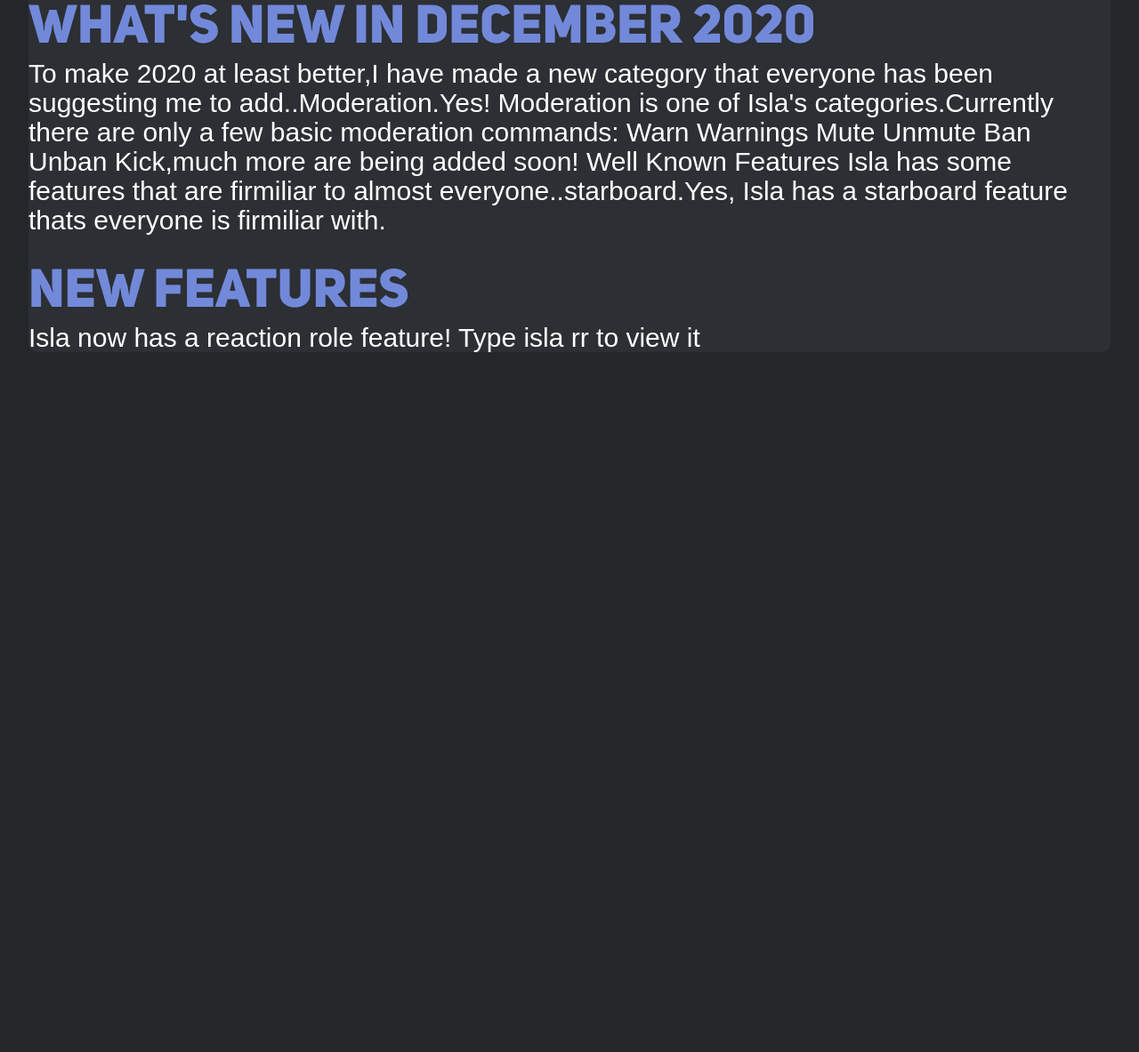
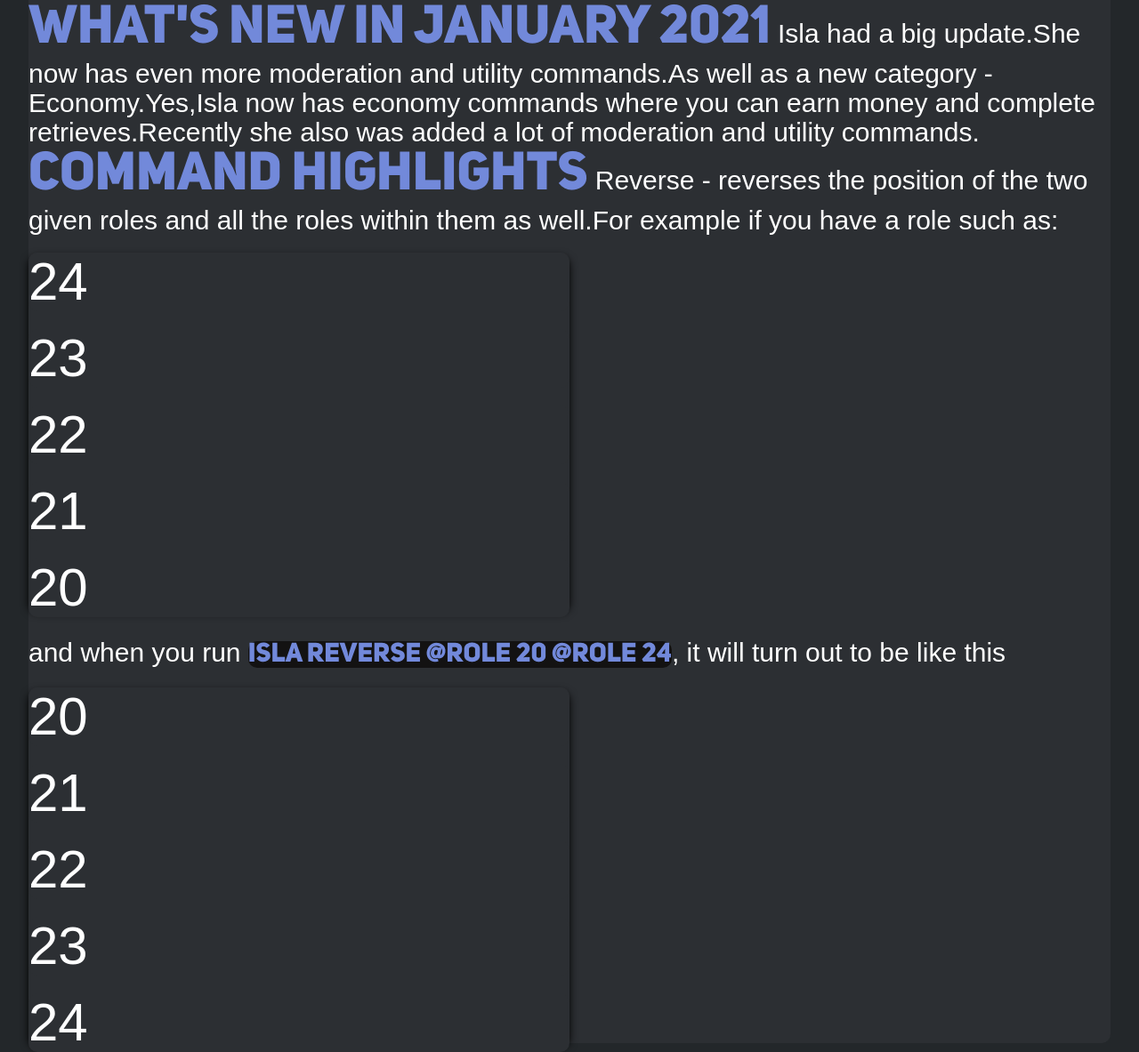
Before and after one commit to shenny0916/shenny0916.github.io, a plain HTML site: page index.html in a window 1280 px wide. Shown: the part 1197-2380 px from the top of the page at 89% size. Before the commit the page ends 1680 px from the top, so only its background shows below. Drawn offline with nearby package versions, Linux system fonts and the light colour scheme.

Commit message:
Add files via upload

```diff
--- a/index.html
+++ b/index.html
@@ -209,19 +209,35 @@
 
       <div class="desc" id="desc">
         <h1>
-          <strong>Bot Description</strong><br>
+          <strong id="title">Bot Description</strong><br>
           Isla is a bot thats based on the anime character Isla (アイラ) from plastic memories. She has a lot of categories such as Fun,Media,Moderation, Utility and much more. Isla is still being constantly updated and constantly adding features. We are open for suggestions and take bug reports and feedback very seriously. She has a great attitude and replies "politely". She currency is at 70+ commands so hope you'll enjoy spending your discord time with her.
           <br><br>
-          <strong>What's new in December 2020</strong><br>
-          To make 2020 at least better,I have made a new category that everyone has been suggesting me to add..Moderation.Yes! Moderation is one of Isla's categories.Currently there are only a few basic moderation commands: Warn Warnings Mute Unmute Ban Unban Kick,much more are being added soon!
-
-          Well Known Features
-          Isla has some features that are firmiliar to almost everyone..starboard.Yes, Isla has a starboard feature thats everyone is firmiliar with.
-          <br><br>
-          <strong>New Features</strong><br>
-          Isla now has a reaction role feature! Type isla rr to view it
+          <strong id="title">What's new in January 2021</strong>
+          Isla had a big update.She now has even more moderation and utility commands.As well as a new category - Economy.Yes,Isla now has economy commands where you can earn money and complete retrieves.Recently she also was added a lot of moderation and utility commands.
+          <strong id="title">Command Highlights</strong>
+          Reverse - reverses the position of the two given roles and all the roles within them as well.For example if you have a role such as:
+          <br>
+          <!-- <img src="https://cdn.discordapp.com/attachments/717575924568293408/800042244597743646/Screenshot_1333.png"> -->
+          <div id="roles">
+            <h1>24</h1>
+            <h1>23</h1>
+            <h1>22</h1>
+            <h1>21</h1>
+            <h1>20</h1>
+          </div>
+          <br>
+          and when you run <strong id="highlight">isla reverse @role 20 @role 24</strong>,
+          it will turn out to be like this
+          <br>
+          <div id="roles">
+            <h1>20</h1>
+            <h1>21</h1>
+            <h1>22</h1>
+            <h1>23</h1>
+            <h1>24</h1>
+          </div>
+          <!-- <img src="https://cdn.discordapp.com/attachments/717575924568293408/800042244597743646/Screenshot_1333.png"> -->
         </h1>
-
       </div>
 
     </div>
--- a/index.js
+++ b/index.js
@@ -85,16 +85,16 @@
         menu.classList.add('move-right-and-show-menu')
 
         setTimeout(() => {
-        running = false
         menu.classList.remove('move-right-and-show-menu')
         }, 2000);
 
         document.getElementsByClassName('options')[0].classList.add('vis')
 
         setTimeout(() => {
+            running = false
             document.getElementsByClassName('options')[0].classList.remove('vis')
             document.getElementsByClassName('options')[0].style.opacity = '1'
-        }, 1999);
+        }, 3500);
     } else {
         if(running === true) return;
 
--- a/style.css
+++ b/style.css
@@ -89,7 +89,7 @@
     margin-left: -150px; /* Half the width */
     border-radius: 50%;
 
-    box-shadow: 0px 0px 20px black;
+    box-shadow: 0px 0px 20px #0b0b0c;
 }
 
 .move-right-disCat{
@@ -135,7 +135,7 @@
   position: absolute;
 } */
 
-.content .desc h1 strong{
+.content .desc h1 strong#title{
     position: relative;
     text-align: center;
     align-items: center;
@@ -145,17 +145,41 @@
     background-color: transparent;
 }
 
-@keyframes move-right-checkmark{
-  0%   {width: 15%;}
-  100%   {width: 25%;}
+.content .desc h1 img{
+  height: 400px;
+  min-width: 400px;
+  max-width: 50%;
+  border-radius: 10px;
+  box-shadow: 0px 0px 10px black;
+
+  margin-top: 10px;
+  margin-bottom: 10px;
+}
+
+.content .desc div#roles{
+  height: 400px;
+  min-width: 400px;
+  max-width: 50%;
+  border-radius: 10px;
+  box-shadow: 0px 5px 10px black;
+  background-color: transparent;
+  margin-top: 0px;
+  margin-bottom: 0px;
+}
+
+.content .desc div#roles h1{
+  font-size: 60px;
+}
+
+.content .desc h1 strong#highlight{
+  font-family: discord;
+  font-size: 30px;
+  color: #7289da;
+  background-color: rgb(19, 18, 18);
+  border-radius: 10px;
 }
 
 div#menu_checkmark:hover{
-  animation-name: move-right-checkmark;
-  animation-duration: 2s;
-  animation-iteration-count: 1;
-
-  width: 25%;
   background-color: rgb(240, 38, 38);
 }
 
@@ -209,7 +233,7 @@
 
 .vis{
   animation-name: vis;
-  animation-duration: 1.999s;
+  animation-duration: 3.5s;
   animation-iteration-count: 1;
 }
 
@@ -229,7 +253,7 @@
 div.menu #menu_bg img{
   position: absolute;
   width: 95%;
-  height: 12%;
+  height: 480px;
   top: 0.5%;
   left: 2.5%;
   background-size: cover;
@@ -240,7 +264,7 @@
 
 div.menu div.options{
   position: absolute;
-  top: 13%;
+  top: 520px;
   background-color: #2c2f33;
   width: 95%;
   opacity: 1;
@@ -320,10 +344,6 @@
 
 @media only screen and (max-width: 800px){
 
-  img#pfp{
-    right: 20%;
-  }
-
   div.menu{
     height: 345%;
   }
```
